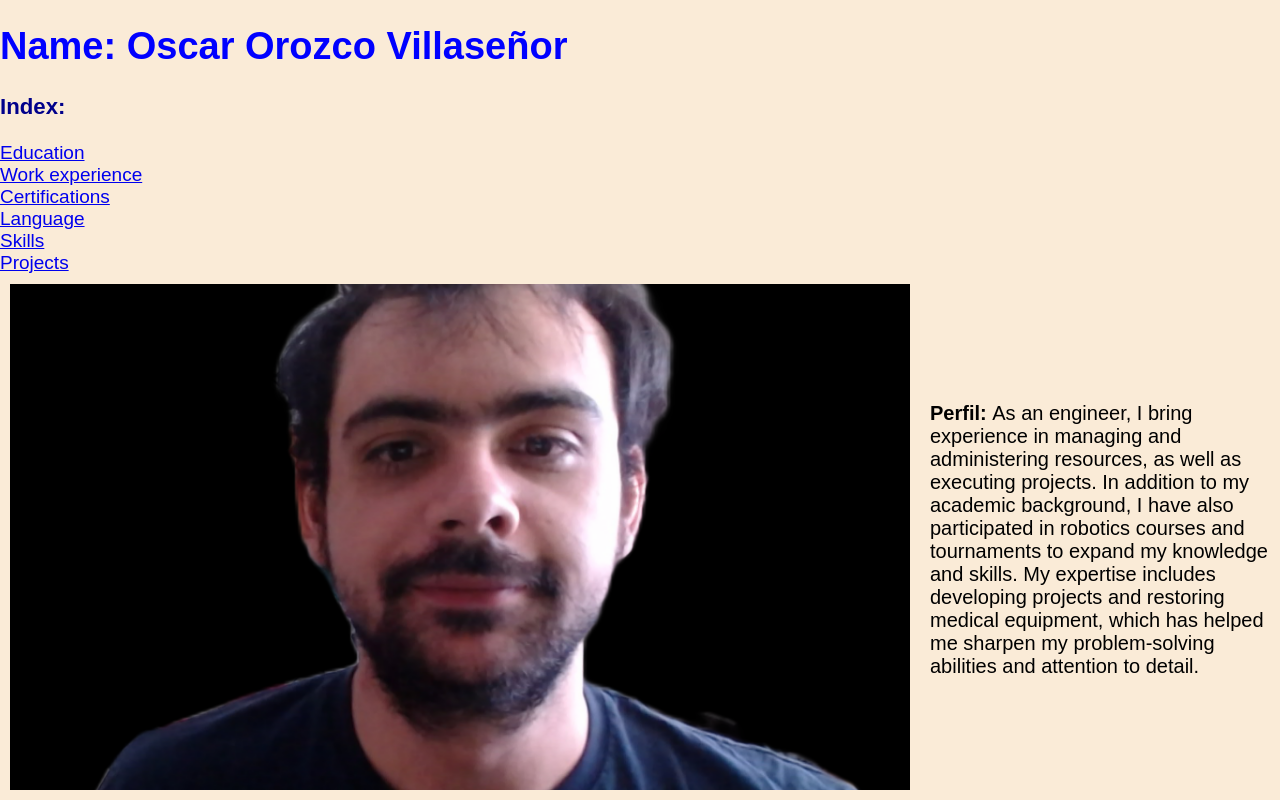
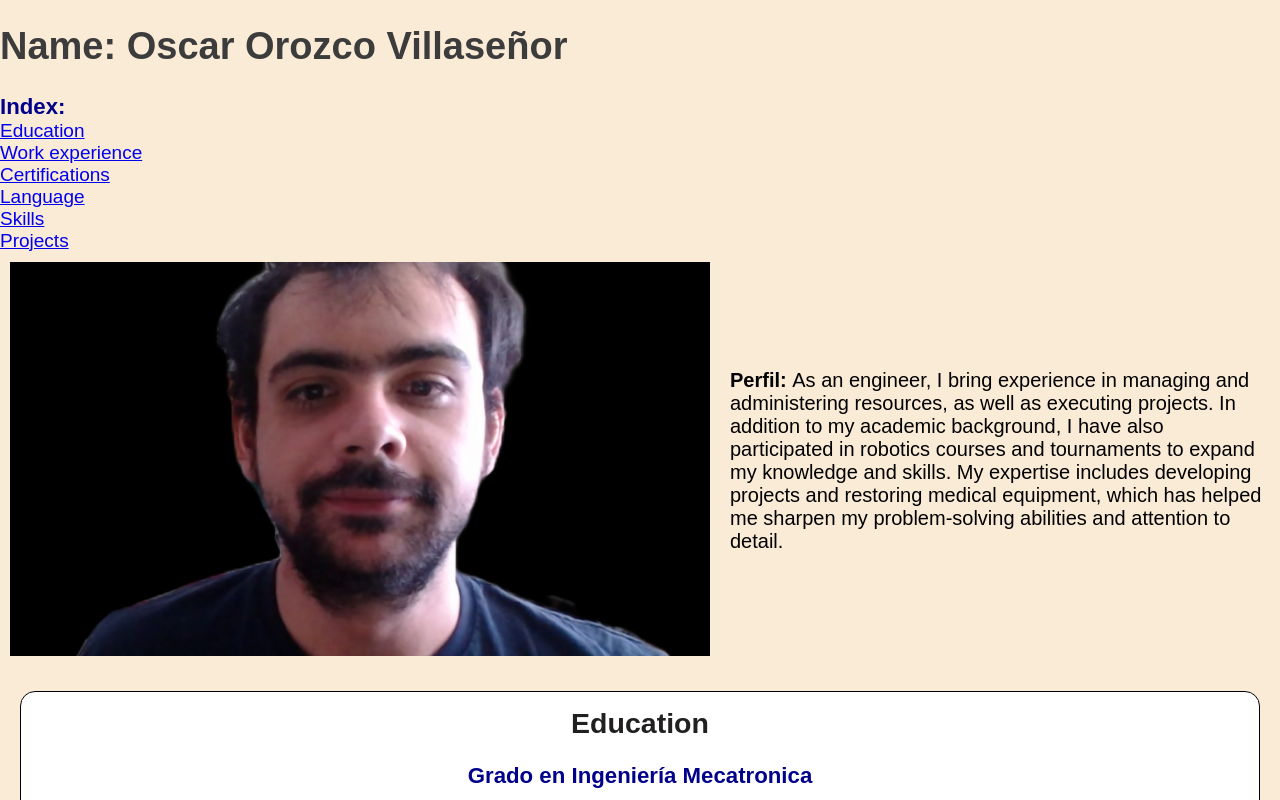
Before and after one commit to oscar00v/CV, a plain HTML site: page index.html in a window 1280 px wide. Shown: the top 800 px of the page. Drawn offline with Linux system fonts and the light colour scheme; a web font is replaced by a local one.

Commit message:
cambios, posicion

```diff
--- a/index.html
+++ b/index.html
@@ -17,12 +17,12 @@
 </head>
 <body>
     <!--Este es un comentario-->
-    <head><!--Encabezado-->
-        <h1>Name: Oscar Orozco Villaseñor </h1>
-        <nav>       <!--barra de navegación-->
+    <head class="Name"><!--Encabezado-->
+        <h1 id="Name">Name: Oscar Orozco Villaseñor </h1>
+        <nav >       <!--barra de navegación-->
             <h3>Index:</h3>
             <!--Listas-->
-            <ul>
+            <ul class="Index">
 
                 <li><a href="#Educacion">Education</a></li>
                 <li><a href="#Experiencia Laboral">Work experience</a></li>
@@ -112,7 +112,7 @@
             </ul>
 
     </section>
-    s
+
         <section id="Certificaciones"class="estilo-section">
             <h2 id = "Titulo-cert" >Certifications</h2>
 
--- a/style.css
+++ b/style.css
@@ -7,11 +7,18 @@ body{
     margin: 0;
     padding: 0;
     text-align: left;
+    overflow: scroll;
 }
 /*tipo etiqueta*/
 h1{
-    color: blue;
+    color: rgb(60, 60, 60);
+    position: sticky;
+    top: 0px;
+
+
+
 }
+
 
 h2{
     color: rgb(33, 31, 31);
@@ -20,12 +27,18 @@ h2{
 
 }
 h3{
+    margin-top: 0;
+    margin-bottom: 0;
+
     color: darkblue;
 }
 
 /*Selector tipo ID*/
 
+.Index{
+    margin-top: 0;
 
+  }
 
 /*Selector de tipo Clase*/
 .estilo-section{
@@ -60,6 +73,7 @@ nav ol li a:hover {
 
 
 
+
 /*Selector  Avanzado
 .estilo-seccion ul li{
     list-style: none;
@@ -67,7 +81,7 @@ nav ol li a:hover {
 }
 */
 img{
-width: 900px;
+width: 700px;
 height: ;
 
 }
@@ -104,7 +118,8 @@ footer{
 
     display: flex;/*Indicamos que se haga Flexible con display: flex*/
     flex-direction: row;
-    flex-wrap: nowrap;
+    flex-wrap: reverse;
+    flex-shrink: 1;
     justify-content: space-around;
     align-items: center;
 }
@@ -127,7 +142,9 @@ footer{
 }
 */
 /* Eliminar viñetas y centrar las listas */
+
 ol, ul {
+
     list-style: none; /* Eliminar viñetas */
     padding: 0; /* Eliminar relleno por defecto */
     margin: 0; /* Eliminar margen por defecto */
```
